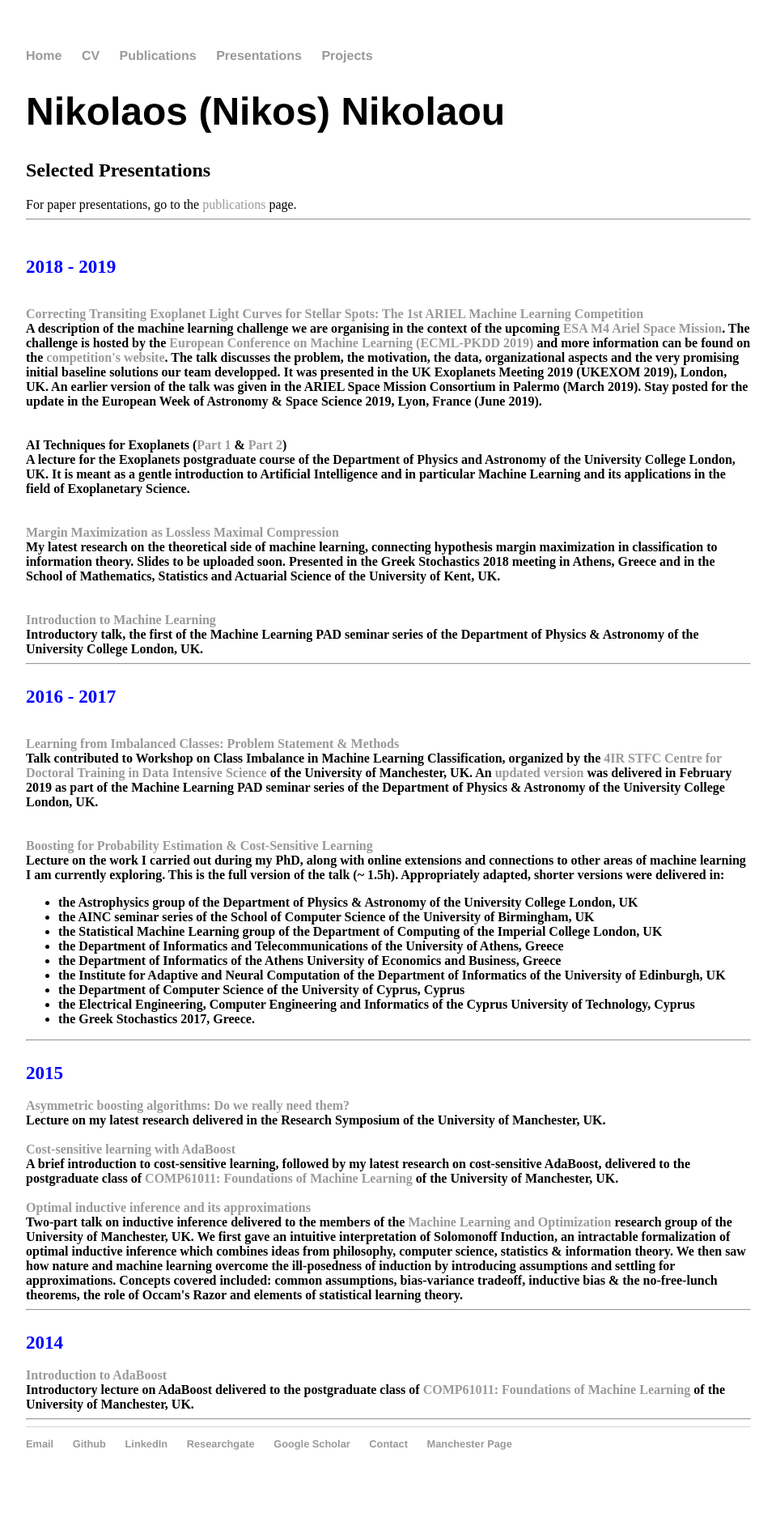
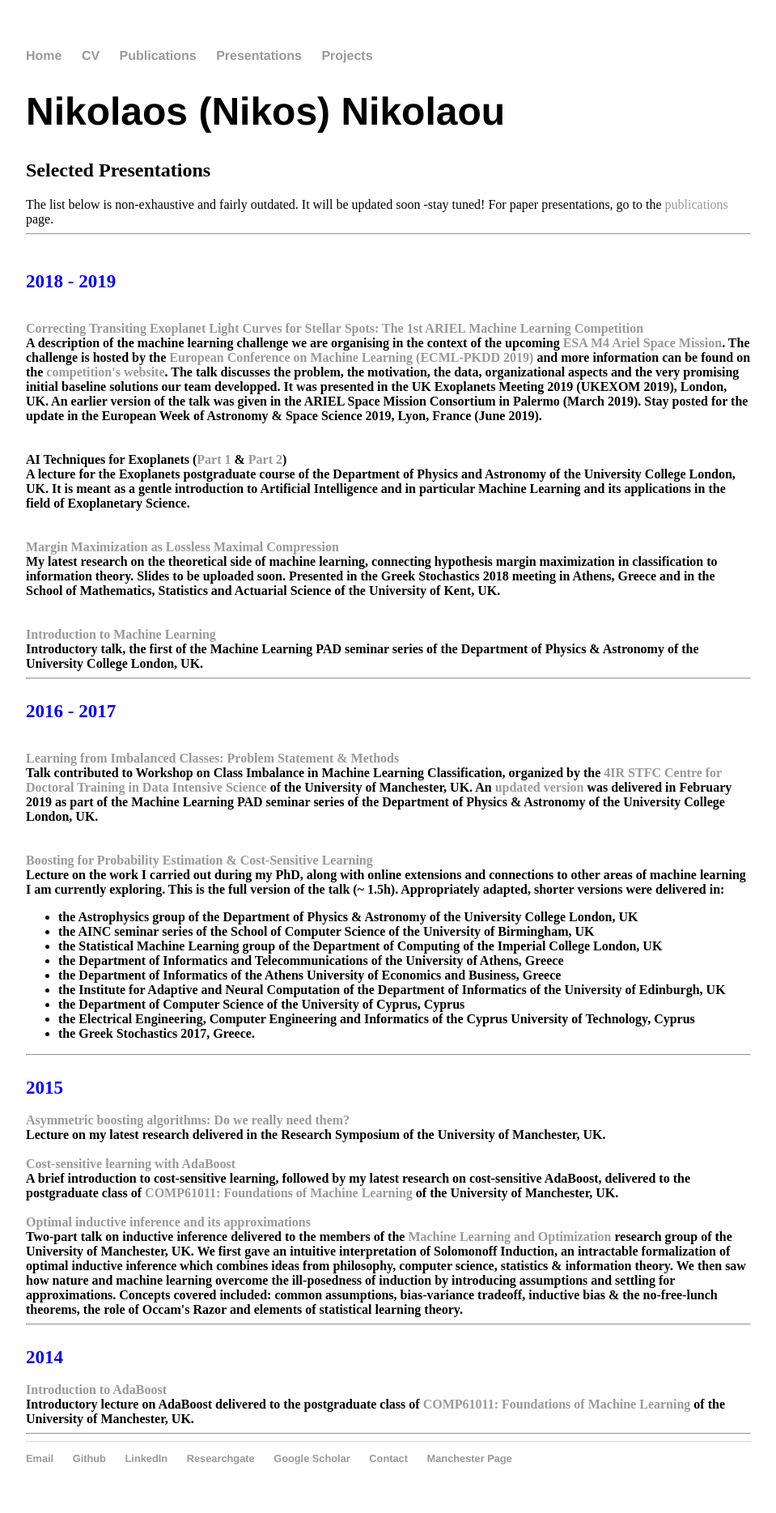
Before and after one commit to nnikolaou/nnikolaou.github.io, a Jekyll site: the page presentations.html, which Jekyll copies as it is, in a window 1280 px wide. Shown: the whole page at 81% size, without its empty margins (160-1119 px from the left). Built offline with Jekyll 4.4.1, drawn with Linux system fonts in a browser that asks for light colours.

Commit message:
Update presentations.html

```diff
--- a/presentations.html
+++ b/presentations.html
@@ -31,7 +31,7 @@
         		<h1>Nikolaos (Nikos) Nikolaou</h1>
 <h2>Selected Presentations</h2>
 
-For paper presentations, go to the <a href="/publications">publications</a> page.
+The list below is non-exhaustive and fairly outdated. It will be updated soon -stay tuned! For paper presentations, go to the <a href="/publications">publications</a> page.
 
 <hr>
 <br>
```
